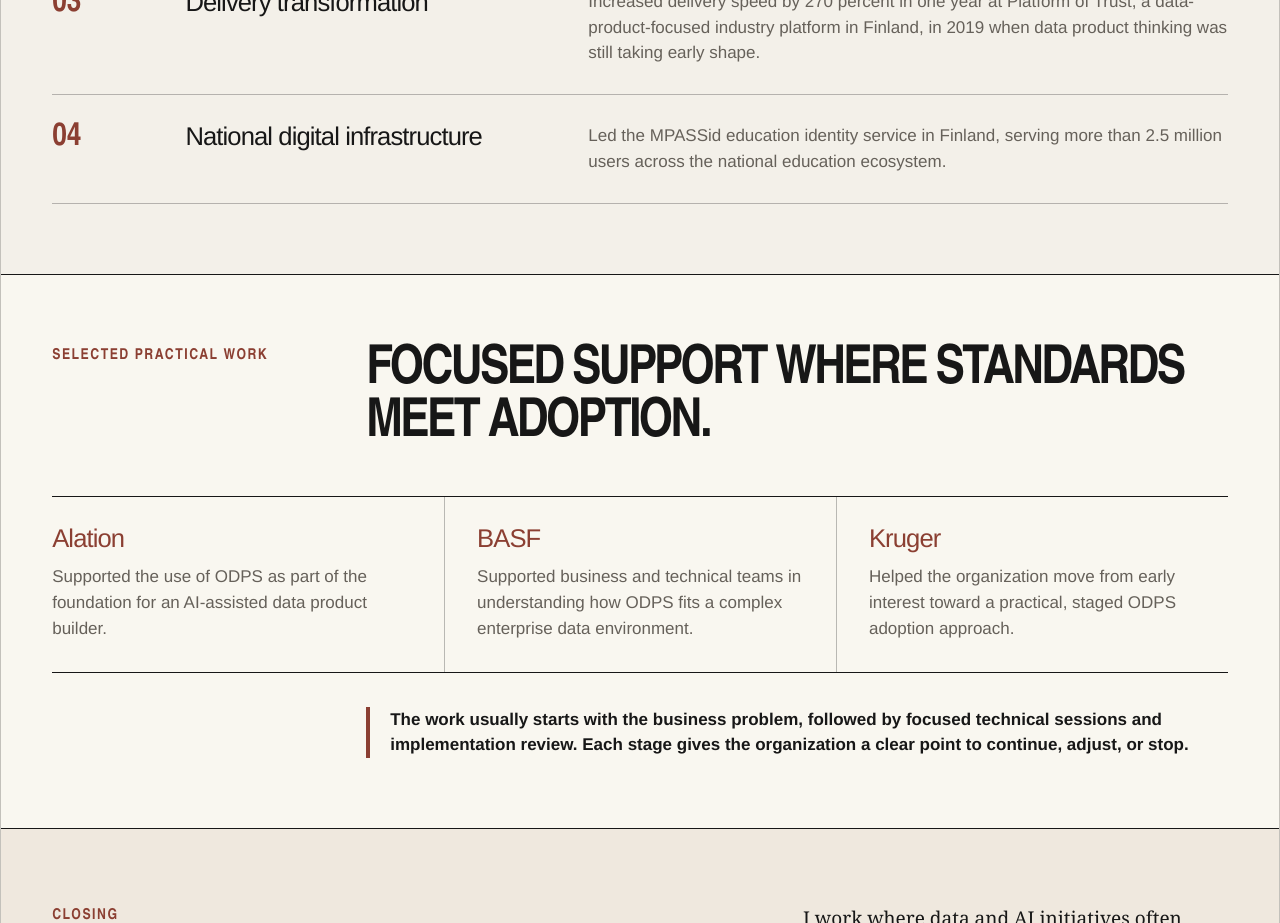
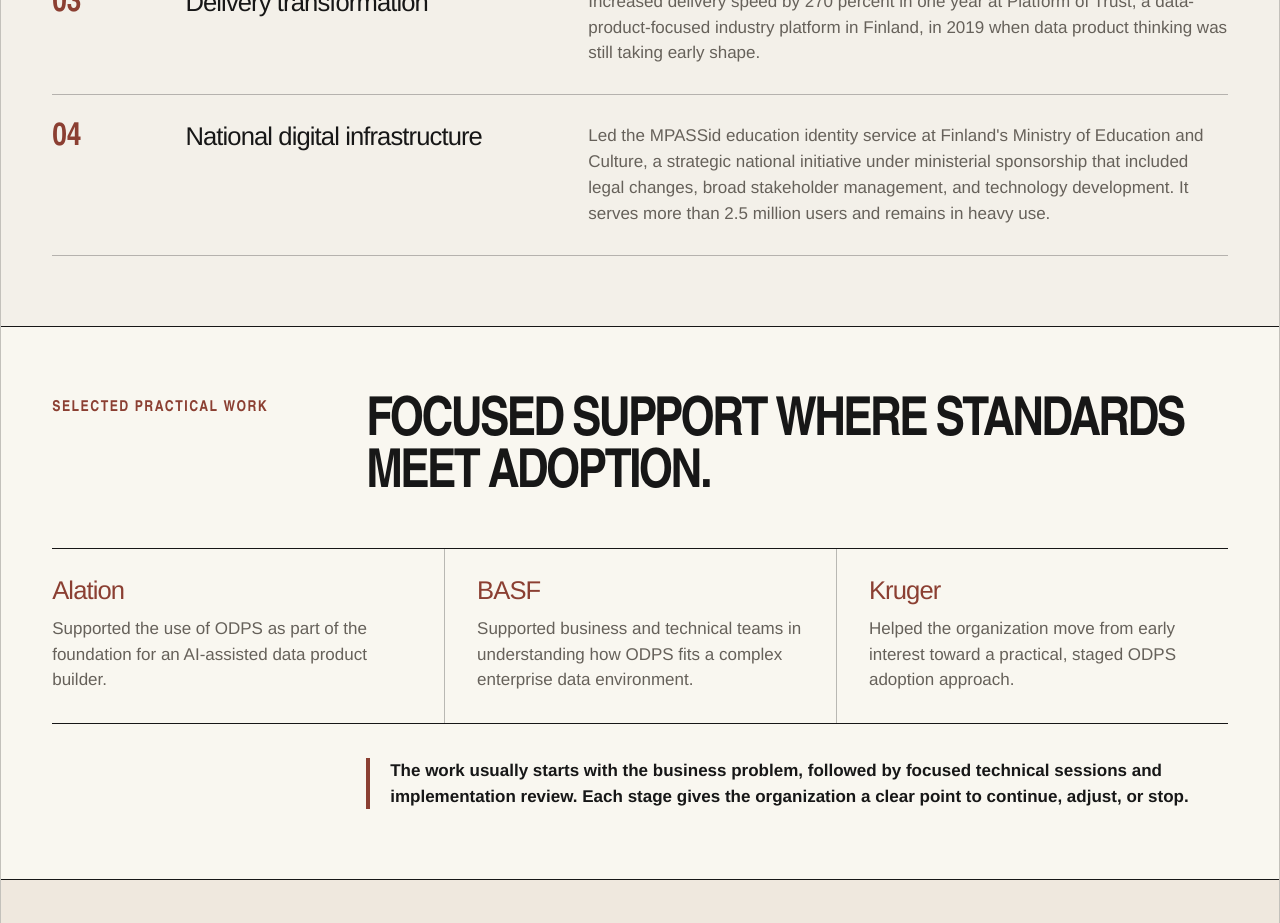
Before and after one commit to kyyberi/jarkko, a Next.js app: page /about in a window 1280 px wide. Shown: the part 1320-2243 px from the top of the page. Built offline with nearby package versions, Linux system fonts and the light colour scheme.

Commit message:
Clarify MPASSid proof point

```diff
--- a/app/about/page.tsx
+++ b/app/about/page.tsx
@@ -99,9 +99,12 @@ export default function AboutPage() {
             <span>04</span>
             <h3>National digital infrastructure</h3>
             <p>
-              Led the MPASSid education identity service in Finland, serving
-              more than 2.5 million users across the national education
-              ecosystem.
+              Led the MPASSid education identity service at Finland&apos;s
+              Ministry of Education and Culture, a strategic national
+              initiative under ministerial sponsorship that included legal
+              changes, broad stakeholder management, and technology
+              development. It serves more than 2.5 million users and remains
+              in heavy use.
             </p>
           </article>
         </div>
```
Also changed, not shown: 1 other file (tests, documents, lock files or other folders).
